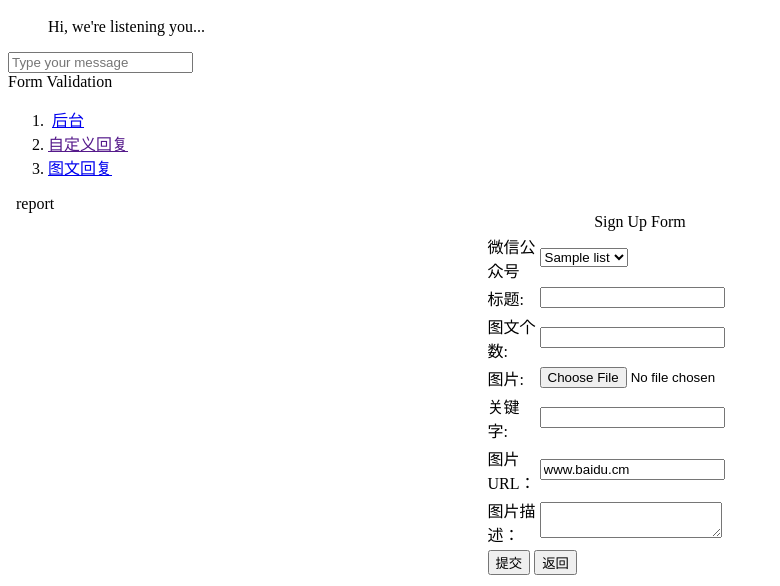
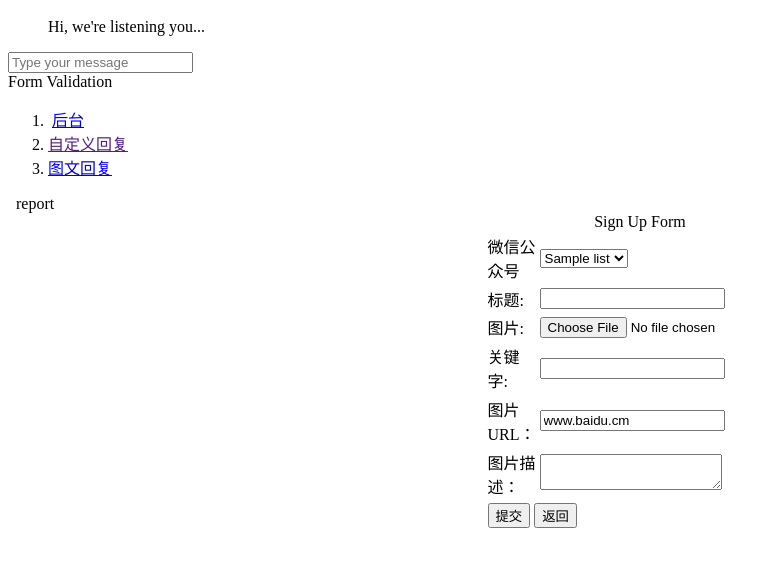
Before and after one commit to chenxuewei/WeDo, a Yii app: template views/reply/graphic.php in a window 1280 px wide. Shown: the part 1165-1751 px from the top of the page, without its empty margins (0-780 px from the left). After the commit the page ends 1693 px from the top, so only its background shows below. Run offline with PHP 8.4 and a stand-in for Yii, Linux system fonts and the light colour scheme; the template is opened without the code that fills it: most values are stand-ins (such as "Sample title", 1, 10 or a date in 2020); data that the repository does not hold is empty; some libraries are stand-ins or nearby versions.

Commit message:
yfc修改

```diff
--- a/controllers/ReplyController.php
+++ b/controllers/ReplyController.php
@@ -152,7 +152,6 @@ class ReplyController extends HomeController
 			$data=$request->post();
 			$model=new Graphic();
 			$model->s_title=$data['s_title'];
-			$model->s_num=$data['s_num'];
 			$model->s_url=$data['s_url'];
 			$model->s_desc=$data['s_desc'];
 			$model->s_img=$pak;
--- a/views/reply/graphic.php
+++ b/views/reply/graphic.php
@@ -128,12 +128,6 @@
                                                 </td>
                                             </tr>
                                             <tr>
-                                                <td>图文个数:</td>
-                                                <td>
-                                                    <input type="text" name="s_num" />
-                                                </td>
-                                            </tr>
-                                            <tr>
                                                 <td>图片:</td>
                                                 <td>
                                                     <input type="file" name="s_img" />
```
